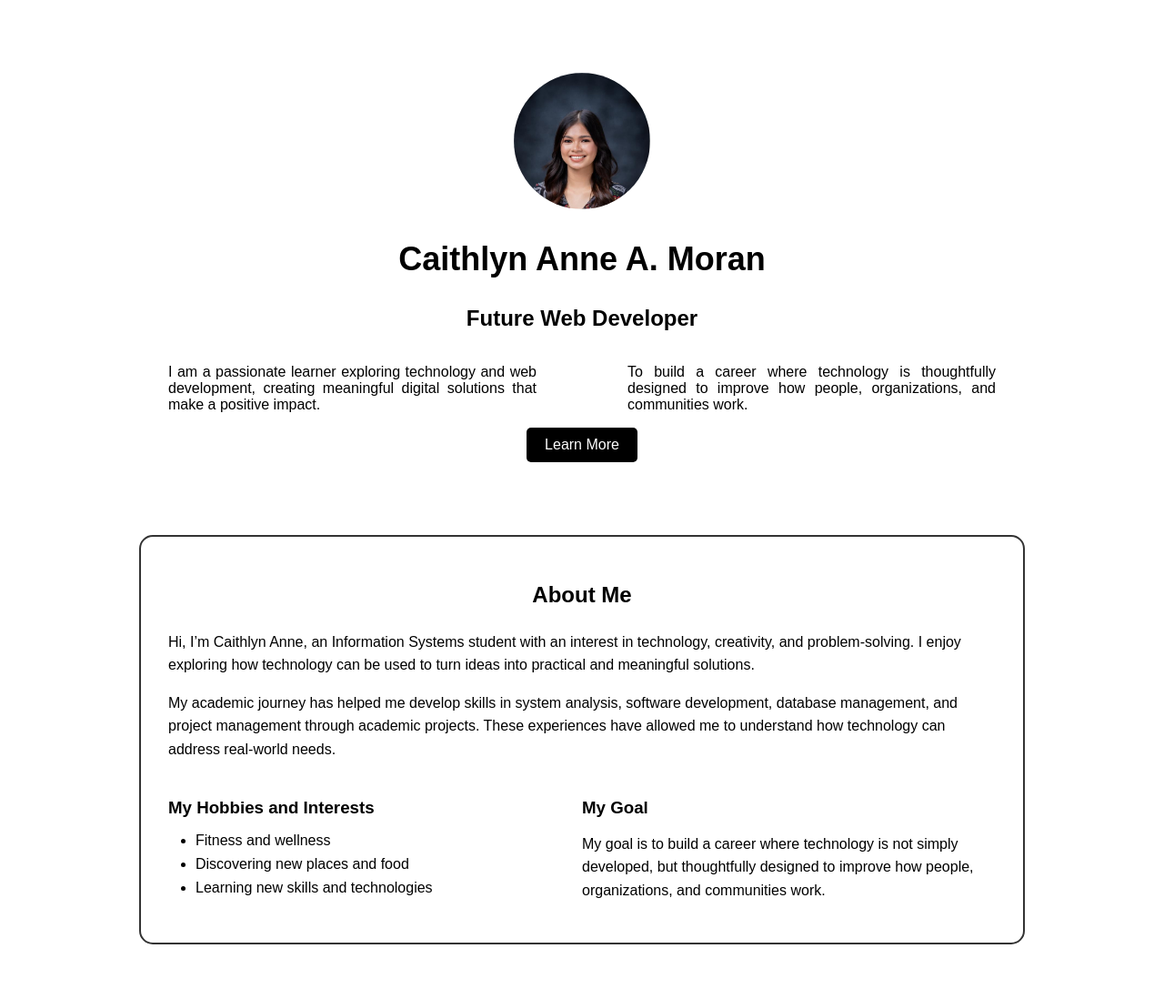
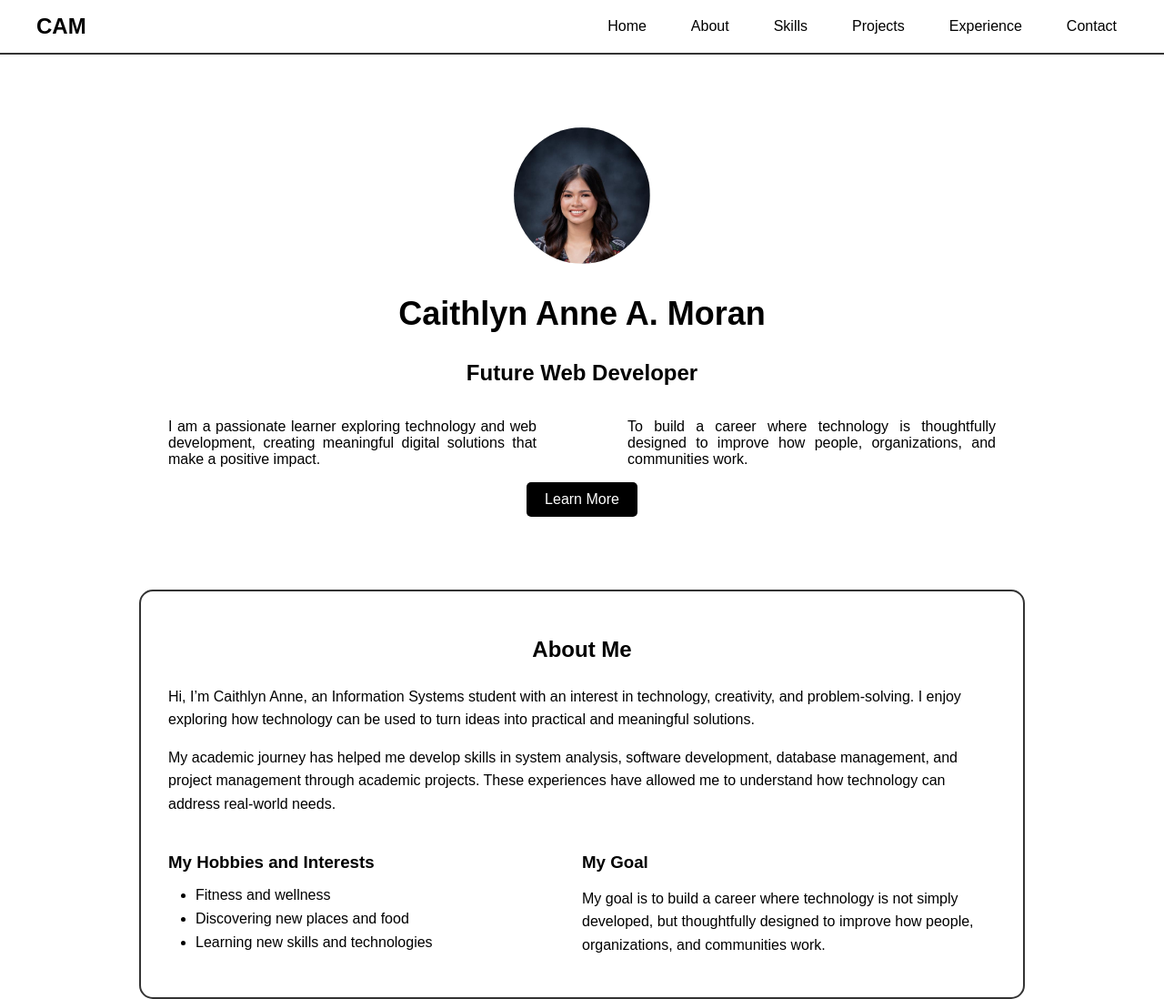
Before and after one commit to caithlynannemoran-design/portfolio-project, a plain HTML site: page index.html in a window 1280 px wide. Shown: the top 1098 px of the page at 91% size. Drawn offline with Linux system fonts and the light colour scheme.

Commit message:
Add portfolio navigation

```diff
--- a/index.html
+++ b/index.html
@@ -10,7 +10,19 @@
 
 <body>
 
-<section class="hero">
+<nav class="navbar">
+    <a href="#home" class="logo">CAM</a>
+    <ul class="nav-links">
+        <li><a href="#home">Home</a></li>
+        <li><a href="#about">About</a></li>
+        <li><a href="#skills">Skills</a></li>
+        <li><a href="#projects">Projects</a></li>
+        <li><a href="#experience">Experience</a></li>
+        <li><a href="#contact">Contact</a></li>
+    </ul>
+</nav>
+
+<section id="hero" class="hero">
 
     <img src="images/profile.jpg" alt="My Profile Photo" />
 
@@ -211,6 +223,10 @@
     </div>
 </section>
 
+<section id="contact" class="contact">
+    <h2>Contact Me</h2>
+    <p>Contact form coming soon.</p>
+</section>
 
 </body>
 
--- a/style.css
+++ b/style.css
@@ -247,3 +247,58 @@ tbody tr:nth-child(even) {
 tbody tr:hover {
     background-color: #e0e0e0;
 }
+
+.navbar {
+    display: flex;
+    justify-content: space-between;
+    align-items: center;
+    padding: 15px 40px;
+    background-color: white;
+    border-bottom: 2px solid #333;
+}
+
+.logo {
+    font-size: 24px;
+    font-weight: bold;
+    color: black;
+    text-decoration: none;
+}
+
+.nav-links {
+    display: flex;
+    gap: 25px;
+    list-style: none;
+    margin: 0;
+    padding: 0;
+}
+
+.nav-links a {
+    color: black;
+    text-decoration: none;
+}
+
+.nav-links a {
+    padding: 8px 12px;
+    border-radius: 5px;
+    transition: background-color 0.3s;
+}
+
+.nav-links a:hover {
+    background-color: black;
+    color: white;
+}
+
+.navbar {
+    position: sticky;
+    top: 0;
+    color: white;
+
+}
+
+html {
+    scroll-behavior: smooth;
+}
+
+section {
+    scroll-margin-top: 80px;
+}
```
